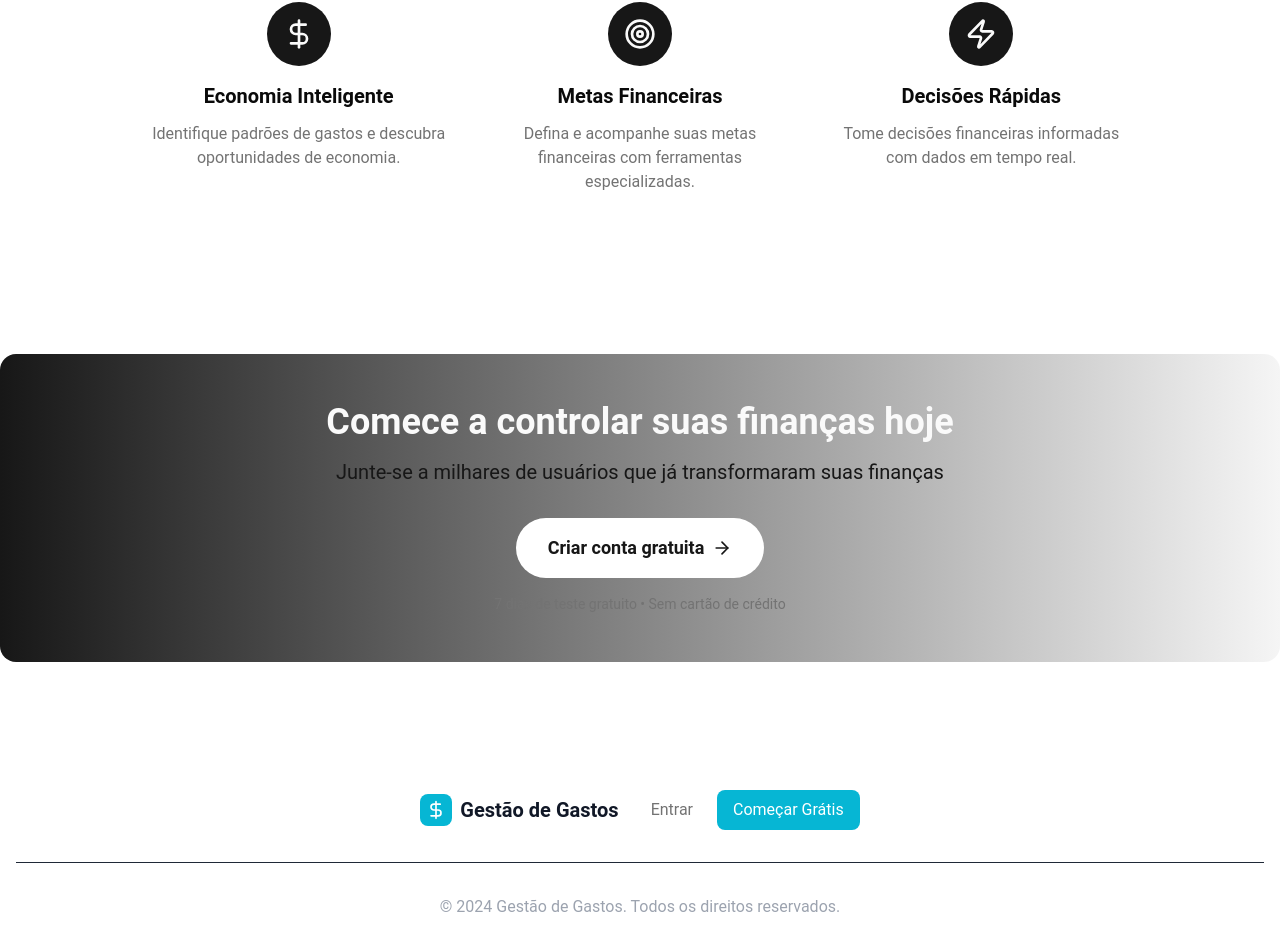
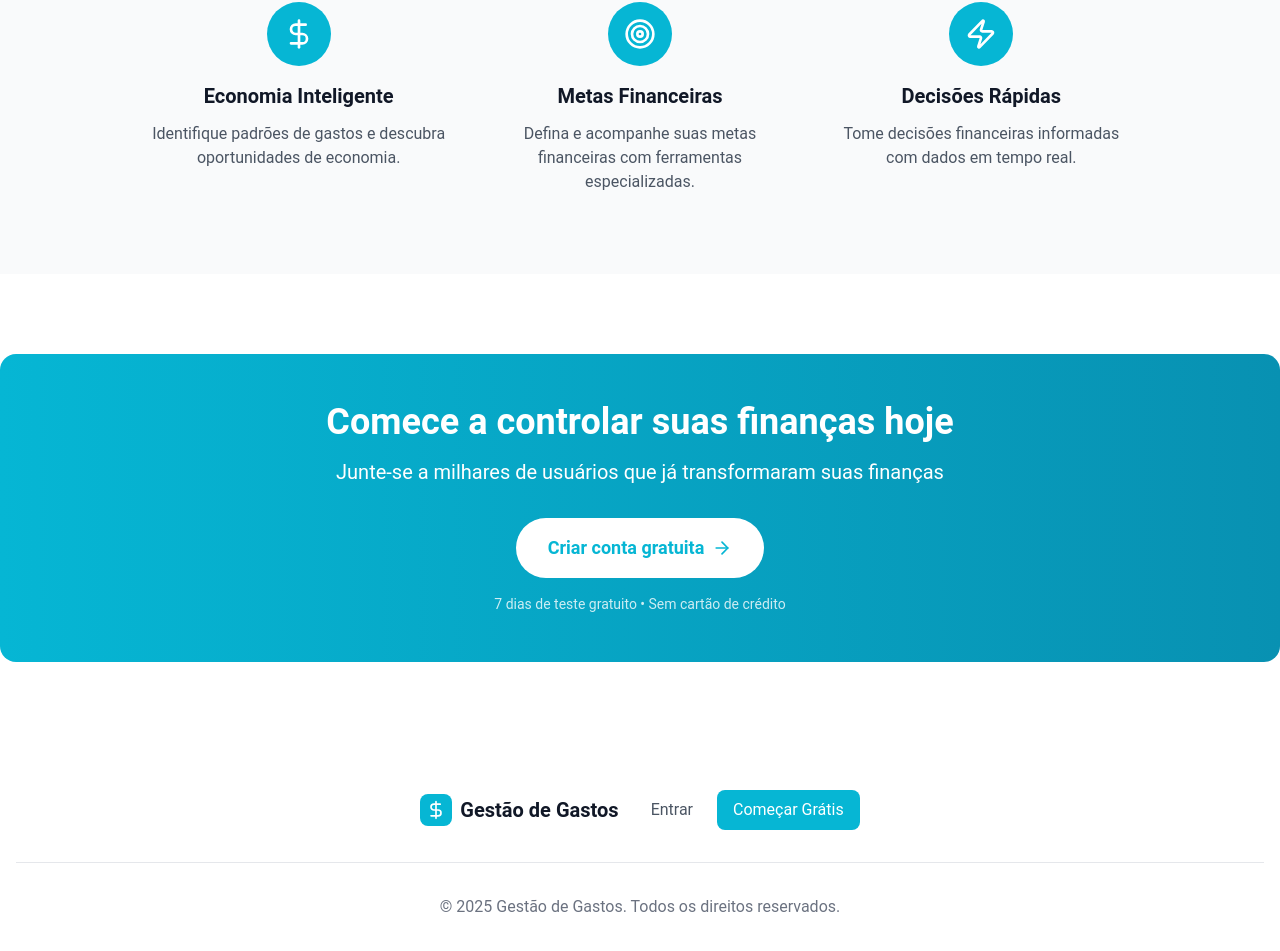
Before and after one commit to jvsiqueira1/gestao-frontend, a Next.js app: page / in a window 1280 px wide. Shown: the part 1858-2809 px from the top of the page. Built offline with nearby package versions, Linux system fonts and the light colour scheme.

Commit message:
Feat: landing page

```diff
--- a/app/page.tsx
+++ b/app/page.tsx
@@ -99,7 +99,7 @@ const Home = () => {
   return (
     <div
       ref={containerRef}
-      className="min-h-screen w-full overflow-x-hidden flex flex-col items-center bg-background text-foreground"
+      className="min-h-screen w-full overflow-x-hidden flex flex-col items-center bg-white dark:bg-gray-900 text-gray-900 dark:text-white"
     >
       {/* Background Elements */}
       <div className="absolute inset-0 overflow-hidden pointer-events-none">
@@ -121,19 +121,19 @@ const Home = () => {
       <nav className="relative z-20 container mx-auto px-4 md:px-6 py-6">
         <div className="flex items-center justify-between">
           <div className="flex items-center space-x-2">
-            <div className="w-8 h-8 bg-primary rounded-lg flex items-center justify-center">
-              <DollarSign className="h-5 w-5 text-primary-foreground" />
+            <div className="w-8 h-8 bg-cyan-500 rounded-lg flex items-center justify-center">
+              <DollarSign className="h-5 w-5 text-white" />
             </div>
-            <span className="text-xl font-bold text-foreground">Gestão de Gastos</span>
+            <span className="text-xl font-bold text-gray-900 dark:text-white">Gestão de Gastos</span>
           </div>
           <div className="hidden md:flex items-center space-x-6">
             <ThemeToggle />
-            <Link href="/login" className="text-muted-foreground hover:text-foreground transition-colors">
+            <Link href="/login" className="text-gray-600 dark:text-gray-300 hover:text-gray-900 dark:hover:text-white transition-colors">
               Entrar
             </Link>
             <Link
               href="/register"
-              className="bg-primary text-primary-foreground px-4 py-2 rounded-lg hover:bg-primary/80 transition-colors"
+              className="bg-cyan-500 text-white px-4 py-2 rounded-lg hover:bg-cyan-600 transition-colors"
             >
               Começar Grátis
             </Link>
@@ -148,7 +148,7 @@ const Home = () => {
             initial={{ opacity: 0, y: 20 }}
             animate={{ opacity: 1, y: 0 }}
             transition={{ duration: 0.5, delay: 0.1 }}
-            className="inline-block bg-accent text-accent-foreground px-4 py-2 rounded-full text-sm font-medium mb-6 border border-border"
+            className="inline-block bg-cyan-100 dark:bg-cyan-900 text-cyan-800 dark:text-cyan-100 px-4 py-2 rounded-full text-sm font-medium mb-6 border border-cyan-200 dark:border-cyan-700"
           >
             <Sparkles className="inline w-4 h-4 mr-1 align-text-bottom" /> Simplifique suas finanças
           </motion.span>
@@ -157,18 +157,18 @@ const Home = () => {
             initial={{ opacity: 0, y: 20 }}
             animate={{ opacity: 1, y: 0 }}
             transition={{ duration: 0.5, delay: 0.2 }}
-            className="text-4xl md:text-6xl lg:text-7xl font-bold tracking-tight mb-6 bg-gradient-to-r from-foreground to-muted-foreground bg-clip-text text-transparent"
+            className="text-4xl md:text-6xl lg:text-7xl font-bold tracking-tight mb-6 bg-gradient-to-r from-gray-900 to-gray-600 dark:from-white dark:to-gray-300 bg-clip-text text-transparent"
           >
             Domine suas finanças
             <br />
-            <span className="text-primary">com inteligência</span>
+            <span className="text-cyan-500">com inteligência</span>
           </motion.h1>
 
           <motion.p
             initial={{ opacity: 0, y: 20 }}
             animate={{ opacity: 1, y: 0 }}
             transition={{ duration: 0.5, delay: 0.3 }}
-            className="text-lg md:text-xl text-muted-foreground mb-8 max-w-2xl leading-relaxed"
+            className="text-lg md:text-xl text-gray-600 dark:text-gray-300 mb-8 max-w-2xl leading-relaxed"
           >
             Controle despesas e rendas com uma interface intuitiva. Visualize seus dados financeiros, tome decisões inteligentes e alcance seus objetivos.
           </motion.p>
@@ -181,14 +181,14 @@ const Home = () => {
           >
             <Link
               href="/register"
-              className="inline-flex items-center justify-center bg-primary text-primary-foreground px-8 py-4 rounded-full text-lg font-semibold shadow-lg hover:shadow-xl hover:bg-primary/80 transition-all duration-300"
+              className="inline-flex items-center justify-center bg-cyan-500 text-white px-8 py-4 rounded-full text-lg font-semibold shadow-lg hover:shadow-xl hover:bg-cyan-600 transition-all duration-300"
             >
               Começar agora
               <ArrowRight className="ml-2 h-5 w-5" />
             </Link>
             <Link
               href="/login"
-              className="inline-flex items-center justify-center bg-background text-foreground px-8 py-4 rounded-full text-lg font-semibold border-2 border-border hover:border-muted transition-all duration-300"
+              className="inline-flex items-center justify-center bg-white dark:bg-gray-800 text-gray-900 dark:text-white px-8 py-4 rounded-full text-lg font-semibold border-2 border-gray-200 dark:border-gray-700 hover:border-gray-300 dark:hover:border-gray-600 transition-all duration-300"
             >
               Já tenho conta
             </Link>
@@ -198,39 +198,39 @@ const Home = () => {
             initial={{ opacity: 0, y: 40 }}
             animate={{ opacity: 1, y: 0 }}
             transition={{ duration: 0.7, delay: 0.6 }}
-            className="relative w-full max-w-4xl rounded-2xl overflow-hidden shadow-2xl bg-card border border-border"
+            className="relative w-full max-w-4xl rounded-2xl overflow-hidden shadow-2xl bg-white dark:bg-gray-800 border border-gray-200 dark:border-gray-700"
           >
             <div className="absolute inset-0 bg-gradient-to-t from-black/20 to-transparent pointer-events-none z-10" />
             <div className="bg-gradient-to-br from-cyan-50 to-blue-50 dark:from-gray-700 dark:to-gray-800 p-8">
               <div className="grid grid-cols-1 md:grid-cols-3 gap-6 mb-6">
-                <div className="bg-card rounded-lg p-4 shadow-sm">
-                  <div className="text-2xl font-bold text-success">R$ 5.240</div>
-                  <div className="text-sm text-muted-foreground">Receitas do Mês</div>
+                <div className="bg-white dark:bg-gray-800 rounded-lg p-4 shadow-sm">
+                  <div className="text-2xl font-bold text-green-600">R$ 5.240</div>
+                  <div className="text-sm text-gray-600 dark:text-gray-300">Receitas do Mês</div>
                 </div>
-                <div className="bg-card rounded-lg p-4 shadow-sm">
-                  <div className="text-2xl font-bold text-destructive">R$ 3.120</div>
-                  <div className="text-sm text-muted-foreground">Despesas do Mês</div>
+                <div className="bg-white dark:bg-gray-800 rounded-lg p-4 shadow-sm">
+                  <div className="text-2xl font-bold text-red-600">R$ 3.120</div>
+                  <div className="text-sm text-gray-600 dark:text-gray-300">Despesas do Mês</div>
                 </div>
-                <div className="bg-card rounded-lg p-4 shadow-sm">
-                  <div className="text-2xl font-bold text-primary">R$ 2.120</div>
-                  <div className="text-sm text-muted-foreground">Saldo</div>
+                <div className="bg-white dark:bg-gray-800 rounded-lg p-4 shadow-sm">
+                  <div className="text-2xl font-bold text-cyan-500">R$ 2.120</div>
+                  <div className="text-sm text-gray-600 dark:text-gray-300">Saldo</div>
                 </div>
               </div>
-              <div className="bg-card rounded-lg p-4 shadow-sm">
-                <div className="text-sm text-muted-foreground mb-2">Gráfico de Despesas por Categoria</div>
+              <div className="bg-white dark:bg-gray-800 rounded-lg p-4 shadow-sm">
+                <div className="text-sm text-gray-600 dark:text-gray-300 mb-2">Gráfico de Despesas por Categoria</div>
                 <div className="flex space-x-2">
-                  <div className="flex-1 bg-destructive/40 rounded h-8"></div>
-                  <div className="flex-1 bg-primary/40 rounded h-6"></div>
-                  <div className="flex-1 bg-success/40 rounded h-10"></div>
-                  <div className="flex-1 bg-accent/40 rounded h-4"></div>
-                  <div className="flex-1 bg-purple-200 dark:bg-purple-900/40 rounded h-7"></div>
+                  <div className="flex-1 bg-red-400/40 rounded h-8"></div>
+                  <div className="flex-1 bg-cyan-400/40 rounded h-6"></div>
+                  <div className="flex-1 bg-green-400/40 rounded h-10"></div>
+                  <div className="flex-1 bg-cyan-400/40 rounded h-4"></div>
+                  <div className="flex-1 bg-purple-400/40 rounded h-7"></div>
                 </div>
               </div>
             </div>
           </motion.div>
           {/* Seta para baixo indicando rolagem */}
           <div className="flex justify-center mt-8">
-            <span className="animate-bounce text-primary">
+            <span className="animate-bounce text-cyan-500">
               <ArrowDown className="w-8 h-8" />
             </span>
           </div>
@@ -244,7 +244,7 @@ const Home = () => {
             initial={{ opacity: 0, y: 20 }}
             whileInView={{ opacity: 1, y: 0 }}
             transition={{ duration: 0.5 }}
-            className="text-3xl md:text-4xl font-bold mb-4 text-foreground"
+            className="text-3xl md:text-4xl font-bold mb-4 text-gray-900 dark:text-white"
           >
             Tudo que você precisa para suas finanças
           </motion.h2>
@@ -252,7 +252,7 @@ const Home = () => {
             initial={{ opacity: 0, y: 20 }}
             whileInView={{ opacity: 1, y: 0 }}
             transition={{ duration: 0.5, delay: 0.1 }}
-            className="text-lg text-muted-foreground max-w-2xl mx-auto"
+            className="text-lg text-gray-600 dark:text-gray-300 max-w-2xl mx-auto"
           >
             Ferramentas poderosas e intuitivas para você ter controle total sobre seu dinheiro
           </motion.p>
@@ -268,12 +268,12 @@ const Home = () => {
               whileHover={{ y: -5 }}
               className="group"
             >
-              <div className="h-full bg-card text-card-foreground border border-border rounded-xl shadow-md hover:shadow-xl transition-all duration-300 p-6">
-                <div className="w-12 h-12 rounded-lg bg-accent flex items-center justify-center mb-4 group-hover:bg-accent/80 transition-colors duration-300">
-                  <feature.icon className="h-6 w-6 text-primary" />
+              <div className="h-full bg-white dark:bg-gray-800 text-gray-900 dark:text-white border border-gray-200 dark:border-gray-700 rounded-xl shadow-md hover:shadow-xl transition-all duration-300 p-6">
+                <div className="w-12 h-12 rounded-lg bg-cyan-100 dark:bg-cyan-900 flex items-center justify-center mb-4 group-hover:bg-cyan-200 dark:group-hover:bg-cyan-800 transition-colors duration-300">
+                  <feature.icon className="h-6 w-6 text-cyan-600 dark:text-cyan-400" />
                 </div>
-                <h3 className="text-xl font-semibold text-foreground mb-3">{feature.title}</h3>
-                <p className="text-muted-foreground">{feature.description}</p>
+                <h3 className="text-xl font-semibold text-gray-900 dark:text-white mb-3">{feature.title}</h3>
+                <p className="text-gray-600 dark:text-gray-300">{feature.description}</p>
               </div>
             </motion.div>
           ))}
@@ -281,14 +281,14 @@ const Home = () => {
       </section>
 
       {/* Benefits Section */}
-      <section className="py-20 w-full bg-background">
+      <section className="py-20 w-full bg-gray-50 dark:bg-gray-900">
         <div className="max-w-5xl mx-auto px-4">
           <div className="text-center mb-16">
             <motion.h2
               initial={{ opacity: 0, y: 20 }}
               whileInView={{ opacity: 1, y: 0 }}
               transition={{ duration: 0.5 }}
-              className="text-3xl md:text-4xl font-bold mb-4 text-foreground"
+              className="text-3xl md:text-4xl font-bold mb-4 text-gray-900 dark:text-white"
             >
               Por que escolher o Gestão de Gastos?
             </motion.h2>
@@ -296,7 +296,7 @@ const Home = () => {
               initial={{ opacity: 0, y: 20 }}
               whileInView={{ opacity: 1, y: 0 }}
               transition={{ duration: 0.5, delay: 0.1 }}
-              className="text-lg text-muted-foreground max-w-2xl mx-auto"
+              className="text-lg text-gray-600 dark:text-gray-300 max-w-2xl mx-auto"
             >
               Descubra como nossa plataforma pode transformar sua relação com o dinheiro
             </motion.p>
@@ -311,11 +311,11 @@ const Home = () => {
                 transition={{ duration: 0.5, delay: index * 0.1 }}
                 className="text-center"
               >
-                <div className="w-16 h-16 bg-primary rounded-full flex items-center justify-center mx-auto mb-4">
-                  <benefit.icon className="h-8 w-8 text-primary-foreground" />
+                <div className="w-16 h-16 bg-cyan-500 rounded-full flex items-center justify-center mx-auto mb-4">
+                  <benefit.icon className="h-8 w-8 text-white" />
                 </div>
-                <h3 className="text-xl font-semibold text-foreground mb-3">{benefit.title}</h3>
-                <p className="text-muted-foreground">{benefit.description}</p>
+                <h3 className="text-xl font-semibold text-gray-900 dark:text-white mb-3">{benefit.title}</h3>
+                <p className="text-gray-600 dark:text-gray-300">{benefit.description}</p>
               </motion.div>
             ))}
           </div>
@@ -329,22 +329,22 @@ const Home = () => {
             initial={{ opacity: 0, y: 20 }}
             whileInView={{ opacity: 1, y: 0 }}
             transition={{ duration: 0.5 }}
-            className="bg-gradient-to-r from-primary to-accent rounded-2xl p-12 text-primary-foreground"
+            className="bg-gradient-to-r from-cyan-500 to-cyan-600 rounded-2xl p-12 text-white"
           >
             <h2 className="text-3xl md:text-4xl font-bold mb-4">
               Comece a controlar suas finanças hoje
             </h2>
-            <p className="text-xl mb-8 text-accent-foreground">
+            <p className="text-xl mb-8 text-white">
               Junte-se a milhares de usuários que já transformaram suas finanças
             </p>
             <Link
               href="/register"
-              className="inline-flex items-center justify-center bg-background text-primary px-8 py-4 rounded-full text-lg font-semibold hover:bg-muted transition-all duration-300"
+              className="inline-flex items-center justify-center bg-white text-cyan-500 px-8 py-4 rounded-full text-lg font-semibold hover:bg-gray-100 transition-all duration-300"
             >
               Criar conta gratuita
               <ArrowRight className="ml-2 h-5 w-5" />
             </Link>
-            <p className="text-sm text-muted-foreground mt-4">
+            <p className="text-sm text-white/80 mt-4">
               7 dias de teste gratuito • Sem cartão de crédito
             </p>
           </motion.div>
@@ -362,7 +362,7 @@ const Home = () => {
               <span className="text-xl font-bold">Gestão de Gastos</span>
             </div>
             <div className="flex items-center space-x-6 mt-4 md:mt-0">
-              <Link href="/login" className="text-muted-foreground hover:text-foreground transition-colors">
+              <Link href="/login" className="text-gray-600 dark:text-gray-300 hover:text-gray-900 dark:hover:text-white transition-colors">
                 Entrar
               </Link>
               <Link
@@ -373,9 +373,9 @@ const Home = () => {
               </Link>
             </div>
           </div>
-          <div className="border-t border-gray-800 mt-8 pt-8 text-center text-gray-400 w-full">
-            <p>&copy; 2024 Gestão de Gastos. Todos os direitos reservados.</p>
-          </div>
+                      <div className="border-t border-gray-200 dark:border-gray-700 mt-8 pt-8 text-center text-gray-500 dark:text-gray-400 w-full">
+              <p>&copy; {new Date().getFullYear()} <a href="https://www.linkedin.com/in/joaovitorsiqueira1/" target='_blank' className='hover:underline'>Gestão de Gastos</a>. Todos os direitos reservados.</p>
+            </div>
         </div>
       </footer>
     </div>
```
